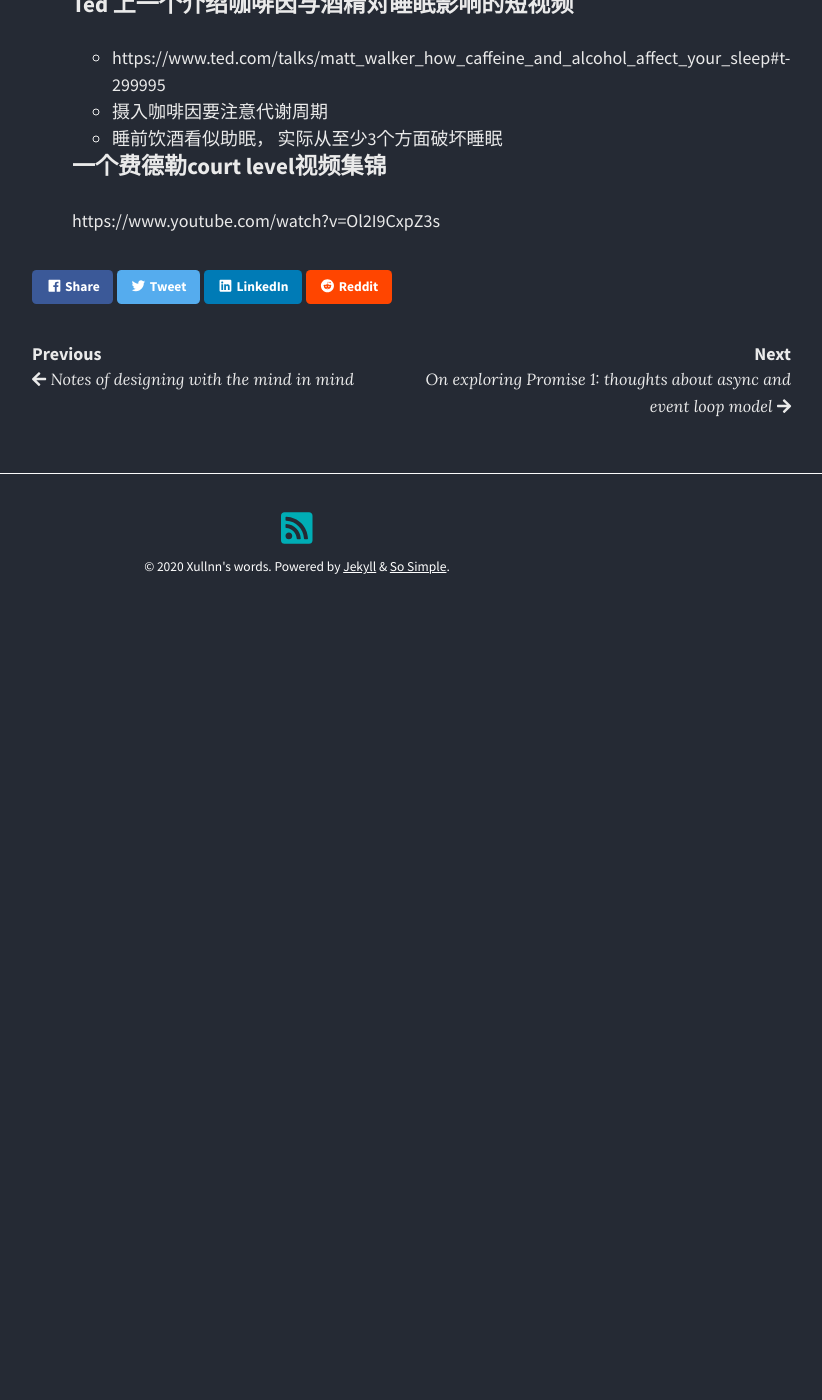
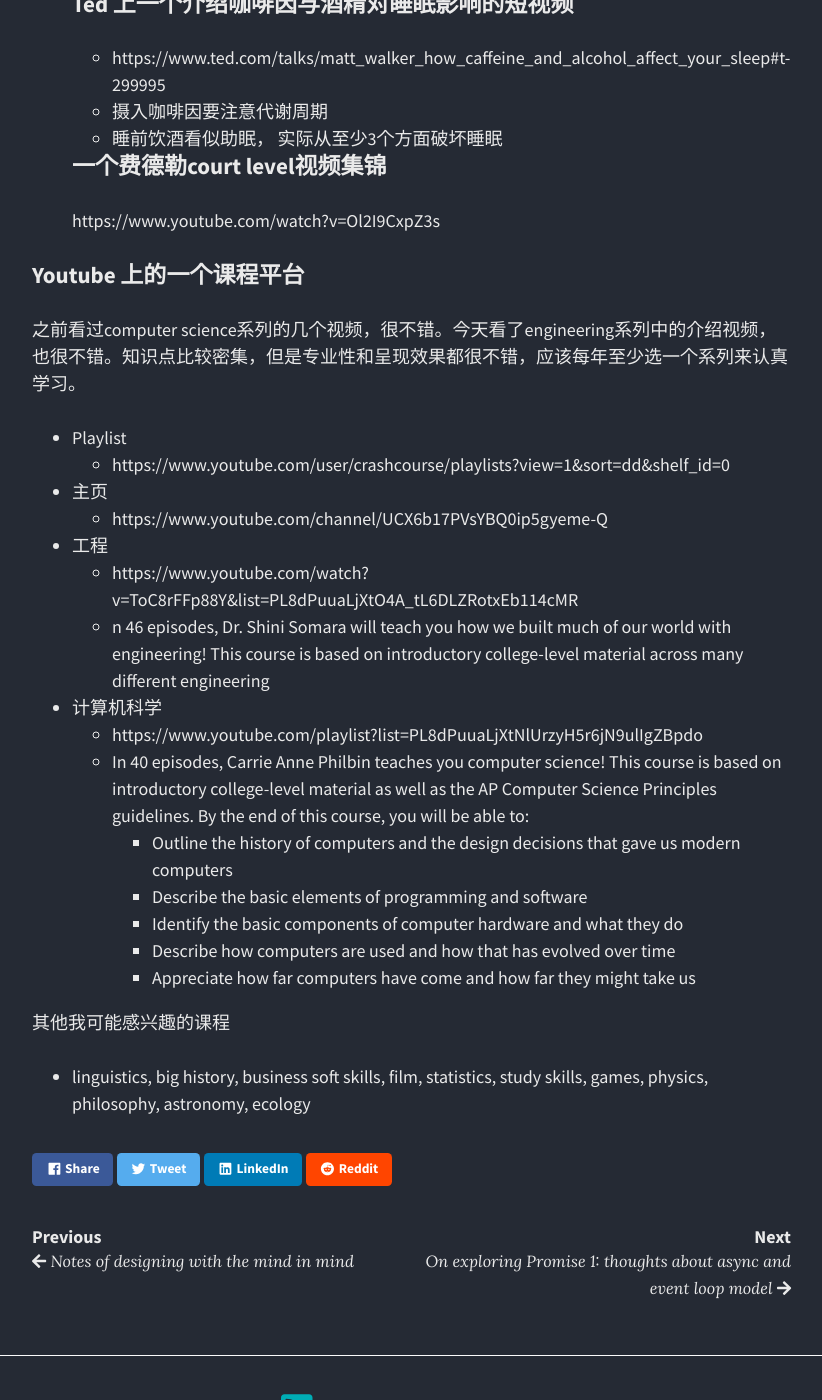
Before and after one commit to gitCavendish/gitCavendish.github.io, a Jekyll site: the page built from _posts/2020-1-4-widgets-of-2020.md, in a window 1280 px wide and 1400 px high, scrolled down 6749 px. Shown: the whole window, without its empty margins (343-1165 px from the left). Built offline with Jekyll 4.4.1, drawn with Linux system fonts in a browser that asks for light colours; nearby versions of some CDN libraries; before the commit the page ends 7399 px from its top, so only the background shows below that.

Commit message:
updated post

```diff
--- a/_posts/2020-1-4-widgets-of-2020.md
+++ b/_posts/2020-1-4-widgets-of-2020.md
@@ -220,3 +220,26 @@
   ### 一个费德勒court level视频集锦
 
   https://www.youtube.com/watch?v=Ol2I9CxpZ3s
+
+### Youtube 上的一个课程平台
+
+之前看过computer science系列的几个视频，很不错。今天看了engineering系列中的介绍视频，也很不错。知识点比较密集，但是专业性和呈现效果都很不错，应该每年至少选一个系列来认真学习。
+
+- Playlist
+  - https://www.youtube.com/user/crashcourse/playlists?view=1&sort=dd&shelf_id=0
+- 主页
+  - https://www.youtube.com/channel/UCX6b17PVsYBQ0ip5gyeme-Q
+- 工程
+  - https://www.youtube.com/watch?v=ToC8rFFp88Y&list=PL8dPuuaLjXtO4A_tL6DLZRotxEb114cMR
+  - n 46 episodes, Dr. Shini Somara will teach you how we built much of our world with engineering! This course is based on introductory college-level material across many different engineering
+- 计算机科学
+  - https://www.youtube.com/playlist?list=PL8dPuuaLjXtNlUrzyH5r6jN9ulIgZBpdo
+  - In 40 episodes, Carrie Anne Philbin teaches you computer science! This course is based on introductory college-level material as well as the AP Computer Science Principles guidelines. By the end of this course, you will be able to:
+    * Outline the history of computers and the design decisions that gave us modern computers
+    * Describe the basic elements of programming and software
+    * Identify the basic components of computer hardware and what they do
+    * Describe how computers are used and how that has evolved over time
+    * Appreciate how far computers have come and how far they might take us
+
+其他我可能感兴趣的课程
+  - linguistics, big history, business soft skills, film, statistics, study skills, games, physics, philosophy, astronomy, ecology
```
